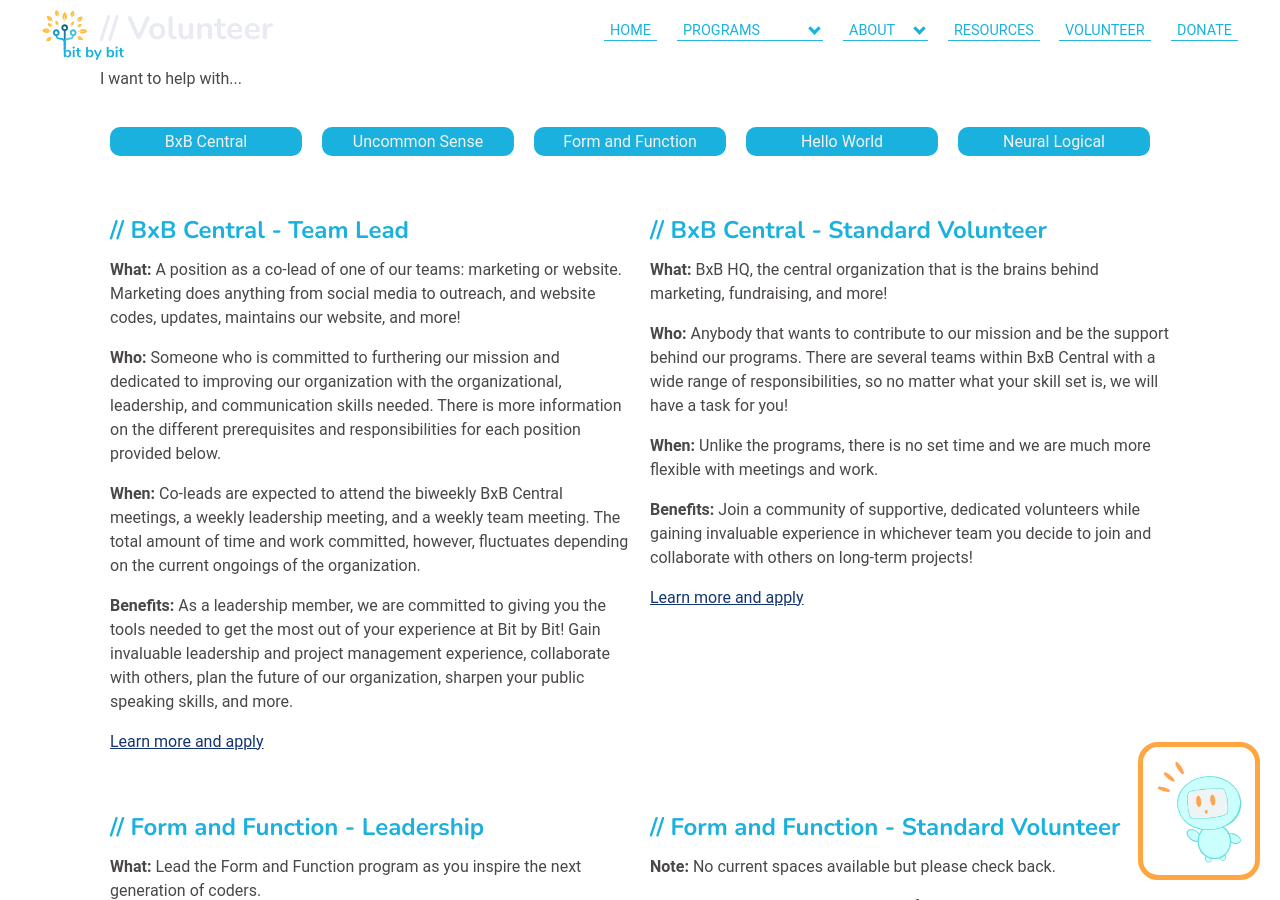
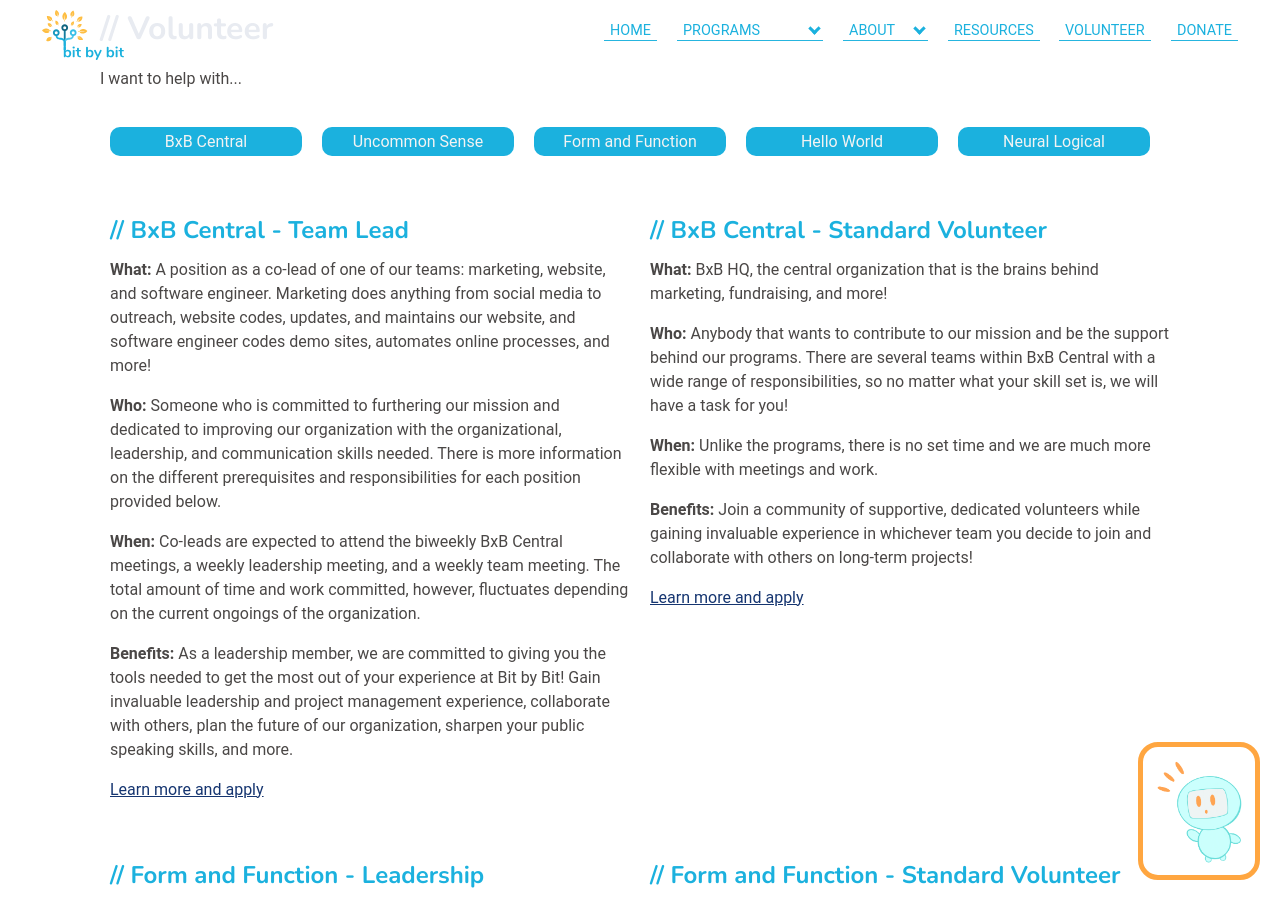
Before and after one commit to bit-by-bit-coding/bxb-website, a Jekyll site: the page built from volunteer.html, in a window 1280 px wide and 900 px high, scrolled down 393 px. Built offline with Jekyll 4.4.1, drawn with Linux system fonts in a browser that asks for light colours; nearby versions of some CDN libraries; some web fonts are replaced.

Commit message:
add software engineer to volunteer team lead box

```diff
--- a/volunteer.html
+++ b/volunteer.html
@@ -47,9 +47,10 @@
     <div class="details-container">
         <div class="details-item">
             <h2>BxB Central - Team Lead</h2>
-            <p><strong>What:</strong> A position as a co-lead of one of our teams: marketing or website.
-                Marketing does anything from social media to outreach, and website codes, updates, maintains
-                our website, and more!
+            <p><strong>What:</strong> A position as a co-lead of one of our teams: marketing, website, and
+                software engineer. Marketing does anything from social media to outreach, website codes,
+                updates, and maintains our website, and software engineer codes demo sites, automates
+                online processes, and more!
             </p>
             <p><strong>Who:</strong> Someone who is committed to furthering our mission and dedicated to
                 improving our organization with the organizational, leadership, and communication skills
```
